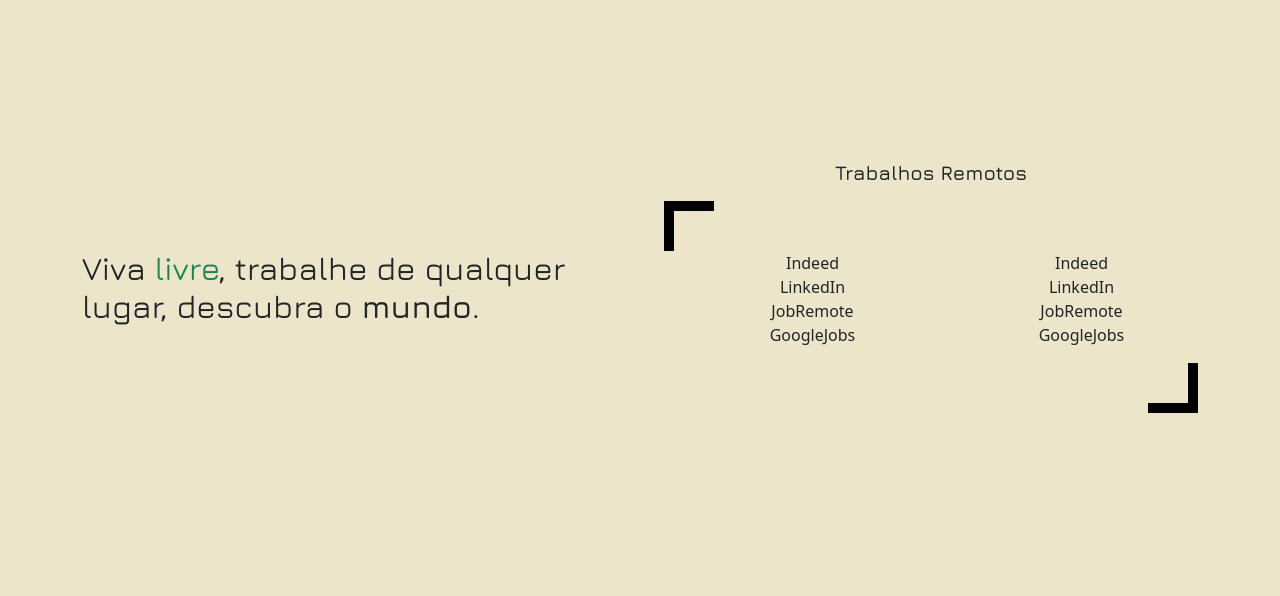
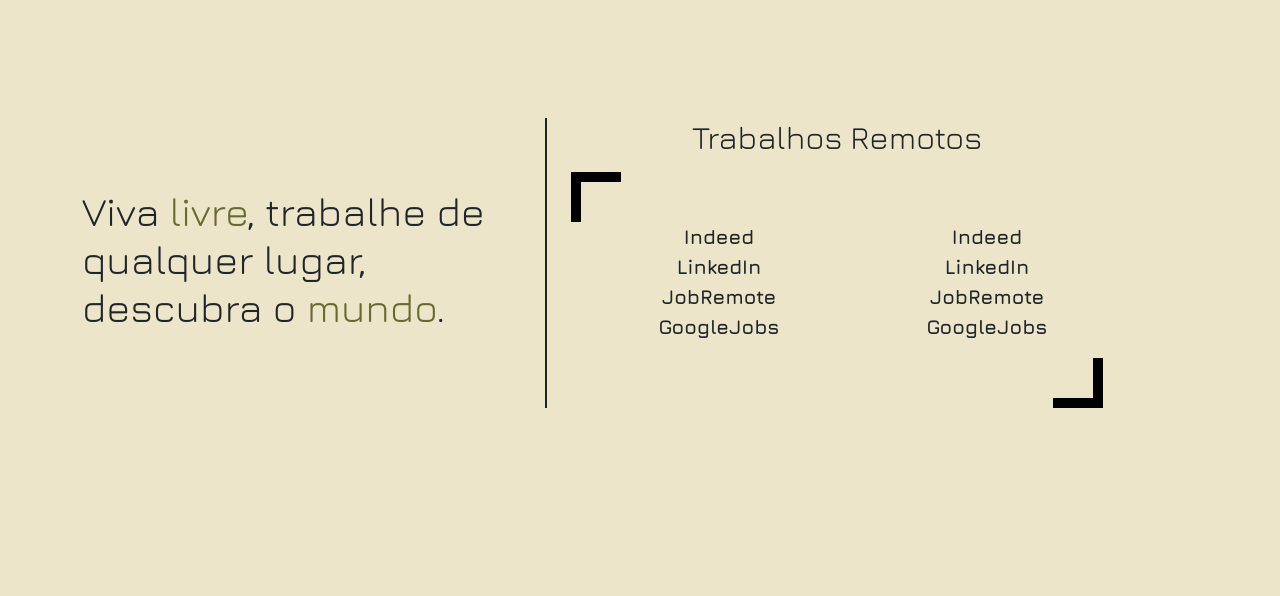
Before and after one commit to AriciaLima/living-around-site, a plain HTML site: page index.html in a window 1280 px wide. Shown: the part 822-1418 px from the top of the page. After the commit the page ends 1370 px from the top, so only its background shows below. Drawn offline with nearby package versions, Linux system fonts and the light colour scheme.

Commit message:
vertical line

```diff
--- a/index.html
+++ b/index.html
@@ -64,29 +64,23 @@
       </h1>
     </header>
     <!---->
-    <main class="py-5">
-      <div class="container">
-        <div
-          class="row align-items-center g-5 position-relative split-2"
-          style="height: 570px"
-        >
-          <!-- Primeira Coluna -->
-          <div class="col-12 col-md-6">
-            <h2 class="m-0">
-              Viva <span class="text-success">livre</span>, trabalhe de qualquer
-              lugar, descubra o <span class="fw-semibold">mundo</span>.
+    <div class="container" style="height: 570px">
+      <div class="row h-100 align-items-center">
+        <!-- Coluna esquerda -->
+        <div class="col-12 col-md-5 text-md-start text-center">
+          <h2 class="fs-1 fw-normal">
+            Viva <span class="text-brand">livre</span>, trabalhe de qualquer
+            lugar, descubra o <span class="text-brand">mundo</span>.
           </h2>
         </div>
+        <!-- Coluna direita -->
+        <div class="col-12 col-md-6 border-start border-2 border-dark ps-4">
+          <h2 class="fs-2 fw-normal mb-3 text-center">Trabalhos Remotos</h2>
 
-          <!-- Segunda Coluna -->
-          <div class="col-12 col-md-6">
-            <h2 class="fs-5 fw-semibold mb-3 text-center">Trabalhos Remotos</h2>
-
-            <!-- Caixa com duas listas lado a lado -->
           <div class="box">
             <div class="row">
               <div class="col text-center">
-                  <ul>
+                <ul class="fs-5 fw-bold">
                   <li>Indeed</li>
                   <li>LinkedIn</li>
                   <li>JobRemote</li>
@@ -94,7 +88,7 @@
                 </ul>
               </div>
               <div class="col text-center">
-                  <ul>
+                <ul class="fs-5 fw-bold">
                   <li>Indeed</li>
                   <li>LinkedIn</li>
                   <li>JobRemote</li>
@@ -106,7 +100,6 @@
         </div>
       </div>
     </div>
-    </main>
 
     <footer>
       <!--Footer-->
--- a/style.css
+++ b/style.css
@@ -27,7 +27,12 @@
 }
 ul{
   list-style: none;
+  font-family: 'Jura';
 }
+.text-brand {
+  color: #686931; /* substitua pelo seu código de cor */
+}
+
 .box {
   padding: 40px 0px;
   --b: 10px;   /* thickness of the border */
@@ -40,3 +45,4 @@
 
   background: conic-gradient(from 90deg  at top    var(--b) left  var(--b),var(--_g)) 0    0    / var(--_p),
   conic-gradient(from -90deg at bottom var(--b) right var(--b),var(--_g)) 100% 100% / var(--_p);
+}
```
Lines whose indentation alone changed are shown as unchanged.
